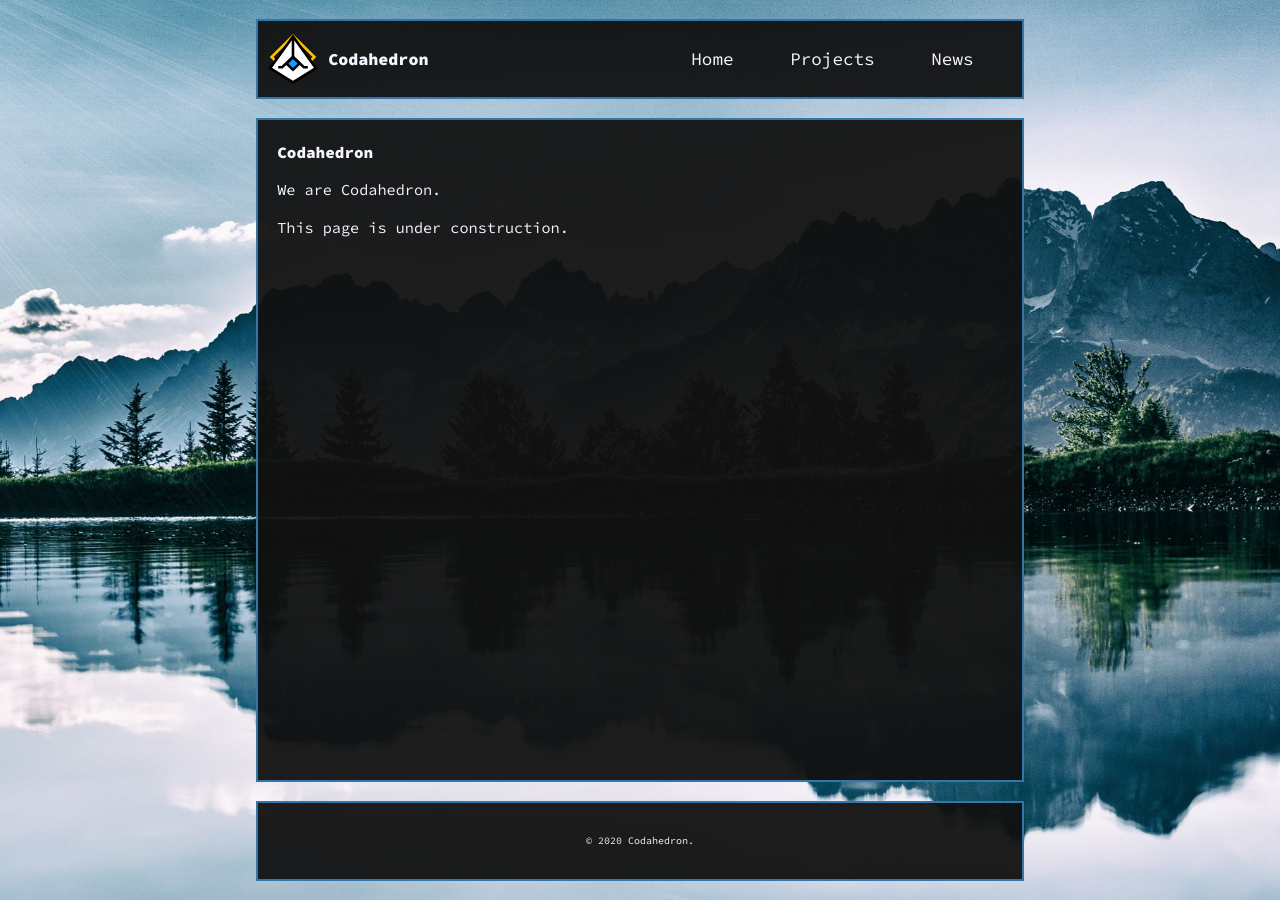
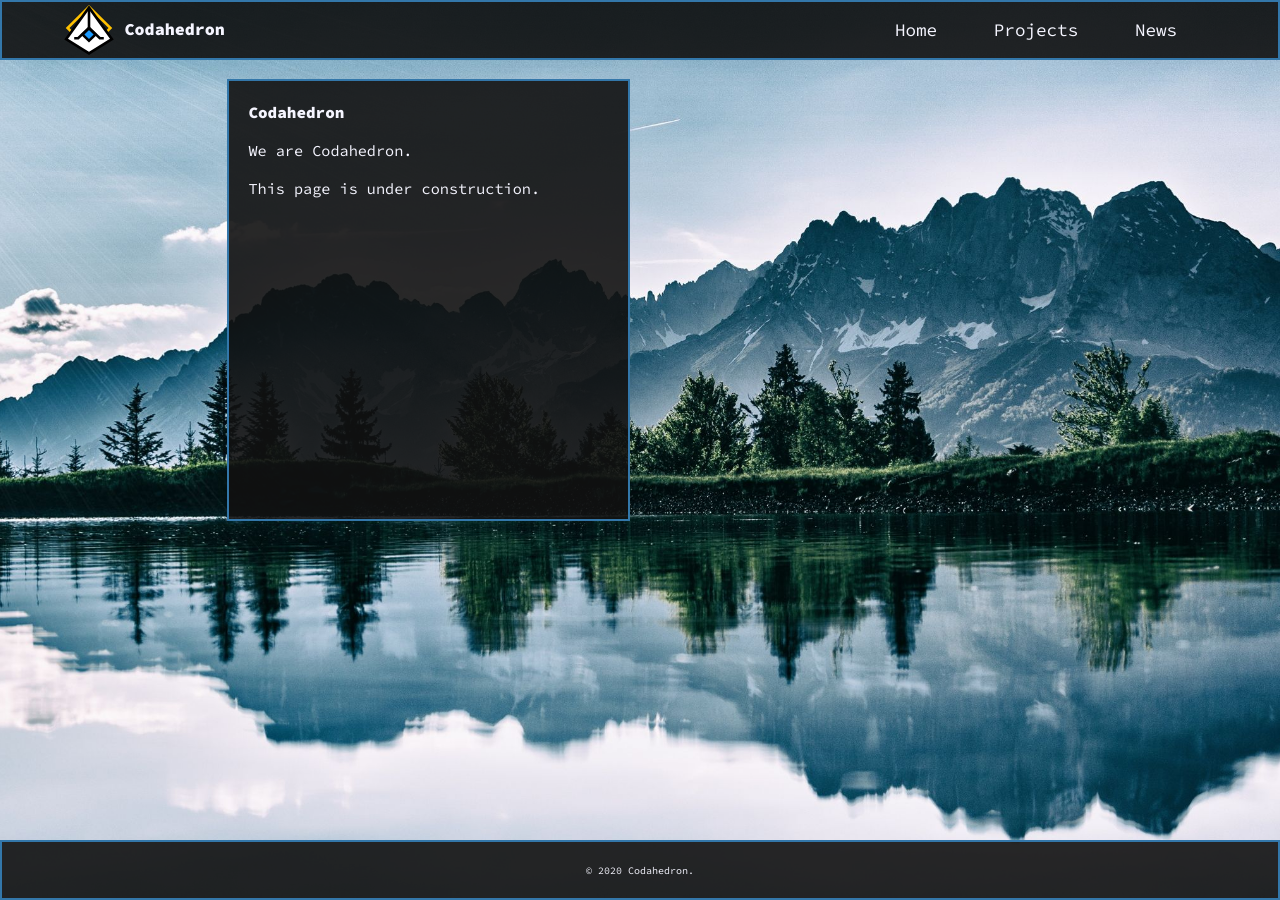
Before and after one commit to codahedron/codahedron.github.io, a Jekyll site: the page built from index.md, in a window 1280 px wide. Built offline with Jekyll 4.4.1, drawn with Linux system fonts in a browser that asks for light colours.

Commit message:
WIP. Replacing previous grid layout with a more dynamic one.

```diff
--- a/_layouts/base-page.html
+++ b/_layouts/base-page.html
@@ -4,9 +4,9 @@
 {% include head.html %}
 
 <body>
+   {% include nav.html %}
+
    <div class="content">
-
-      {% include nav.html %}
 
       {% if page.header.overlay_color or page.header.overlay_image or page.header.image %}
       {% include page__hero.html %}
@@ -14,9 +14,9 @@
 
       {{ content }}
 
-      {% include footer.html %}
+   </div>
 
-   </div>
+   {% include footer.html %}
 </body>
 
 </html>
--- a/_layouts/content-page.html
+++ b/_layouts/content-page.html
@@ -2,6 +2,6 @@
 layout: base-page
 ---
 
-<article class="main-content window">
+<article class="main-content window win-big">
    {{ content }}
 </article>
--- a/_sass/base.scss
+++ b/_sass/base.scss
@@ -28,8 +28,9 @@
 
 body {
    display: grid;
-   grid-template-columns: $gap-size [primary] 1fr $gap-size;
-   grid-template-rows: $gap-size [primary] 1fr $gap-size;
+   grid-template-columns: [primary] 1fr;
+   grid-template-rows: [nav] 60px [primary] 1fr [footer] 60px;
+   //gap: $gap-size;
 
    // Background from Pixabay
    // https://www.pexels.com/photo/daylight-environment-forest-idyllic-459225/
@@ -51,14 +52,21 @@
    //min-height: 100%;
    grid-row: primary;
    grid-column: primary;
+   //justify-content: center;
 
    display: grid;
-   grid-template-columns: 1fr [primary] 80ch 1fr;
-   grid-template-rows: [nav] 5em [primary] 1fr [footer] 5em;
+   grid-template-columns: repeat(4, minmax(20ch, 1fr));
+   grid-auto-rows: 10ch;
    grid-gap: $gap-size;
 
+   margin-top: $gap-size;
+   margin-bottom: $gap-size;
+   margin-left: auto;
+   margin-right: auto;
+   max-width: 120ch;
+
    @media only screen and (max-width: 90ch) {
-      grid-template-columns: [primary] 1fr;
+      grid-template-columns: repeat(2, minmax(20ch, 1fr));
    }
 }
 
@@ -90,13 +98,19 @@
 }
 
 .window {
-   //grid-column: primary;
-   //grid-row: 1 / end;
-   //z-index: -1;
-
-   background: transparentize($background-color, 0.05);
+   background: transparentize($background-color, 0.1);
    //backdrop-filter: blur(6px);
    border: 2px solid $primary-color;
+}
+
+.win-big {
+   grid-column: span 2;
+   grid-row: span 4;
+}
+
+.win-horizontal {
+   grid-column: span 2;
+   grid-row: span 1;
 }
 
 .centered {
@@ -115,15 +129,11 @@
 }
 
 .main-content {
-   grid-row: primary;
-   grid-column: primary;
+   //grid-row: primary;
+   //grid-column: primary;
    //background-color: $background-color;
-   //clip-path: polygon(5% 5%, 100% 0%, 100% 75%, 75% 75%, 75% 100%, 50% 75%, 0% 75%);
 
    padding: 2ch;
-   //border-left: 1px dashed $text-light;
-
-   //border: 1px dotted $text-light;
 }
 
 .main-content p a {
--- a/_sass/navbar.scss
+++ b/_sass/navbar.scss
@@ -4,7 +4,7 @@
 // NAV BAR
 nav {
    grid-row: nav;
-   grid-column: primary;
+   grid-column: 1/end;
    display: flex;
    flex: 1;
    //height: 100%;
--- a/_sass/projects.scss
+++ b/_sass/projects.scss
@@ -3,8 +3,8 @@
 $project-card-margin: 1ch;
 
 .projects-content {
-   grid-row: primary;
-   grid-column: primary;
+   //grid-row: primary;
+   //grid-column: primary;
 
    margin-left: auto;
    margin-right: auto;
@@ -27,22 +27,23 @@
 }
 
 .project-card {
+   grid-row: span 3;
+   grid-column: span 2;
+
    border: 1px solid $border-color;
    border-radius: 2px;
-   //min-width: 30ch;
-   //flex: 0 1 calc(30% - 1ch);
-   margin: $project-card-margin;
-   @media screen and (min-width: 400px) {
-      width: calc(90% - 2% - #{$project-card-margin});
-   }
-   @media screen and (min-width: 600px) {
-      width: calc(50% - 2% - #{$project-card-margin});
-   }
-   @media screen and (min-width: 900px) {
-      width: calc(33.3% - 2% - #{$project-card-margin});
-   }
+
+   //margin: $project-card-margin;
+   //@media screen and (min-width: 400px) {
+   //   width: calc(90% - 2% - #{$project-card-margin});
+   //}
+   //@media screen and (min-width: 600px) {
+   //   width: calc(50% - 2% - #{$project-card-margin});
+   //}
+   //@media screen and (min-width: 900px) {
+   //   width: calc(33.3% - 2% - #{$project-card-margin});
+   //}
    box-shadow: 0px 0px 0px darken($background-color, 40%);
-   //position: relative;
    z-index: 0;
    overflow: hidden;
 
```
Also changed, not shown: pages/projects.html (+4 -5 lines).
